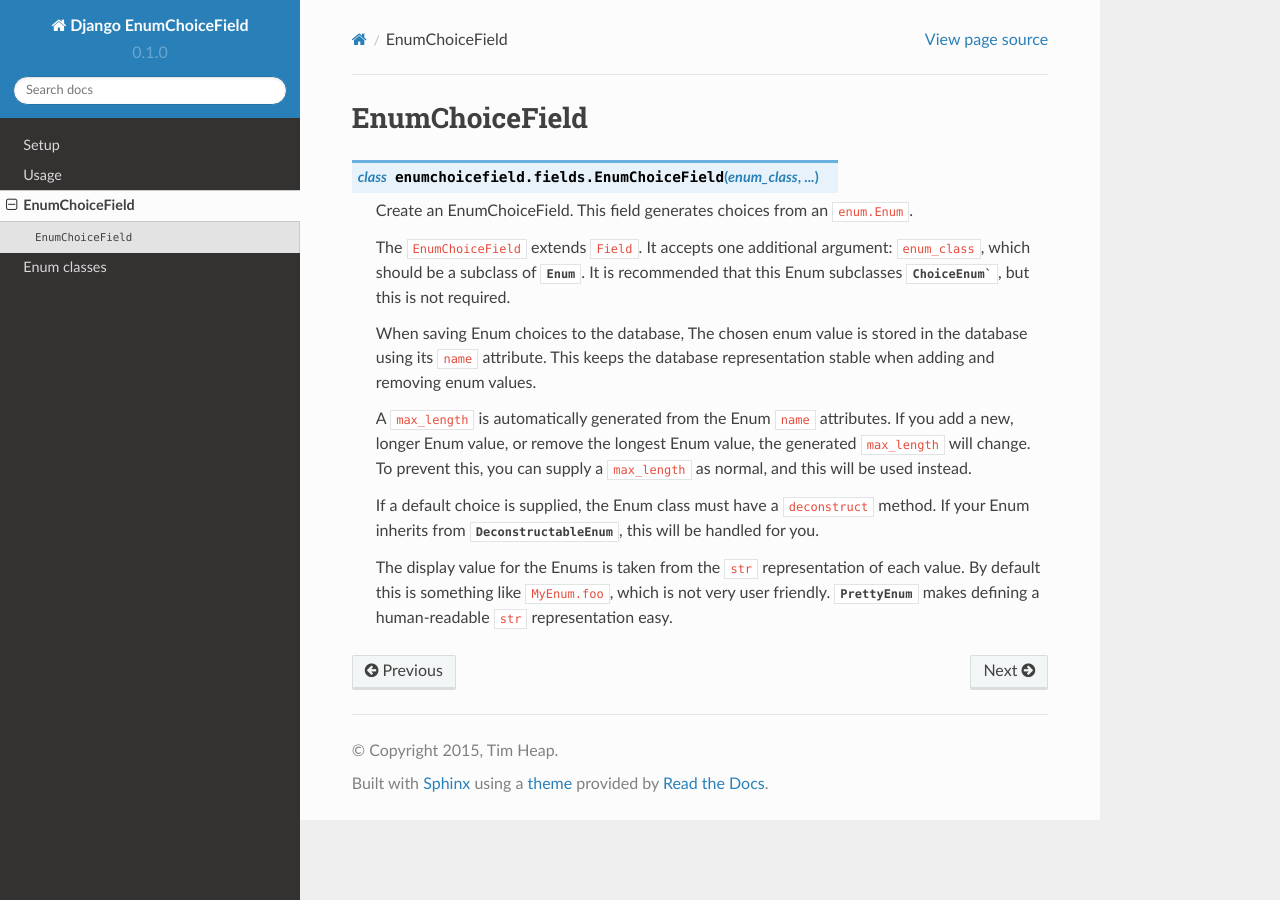
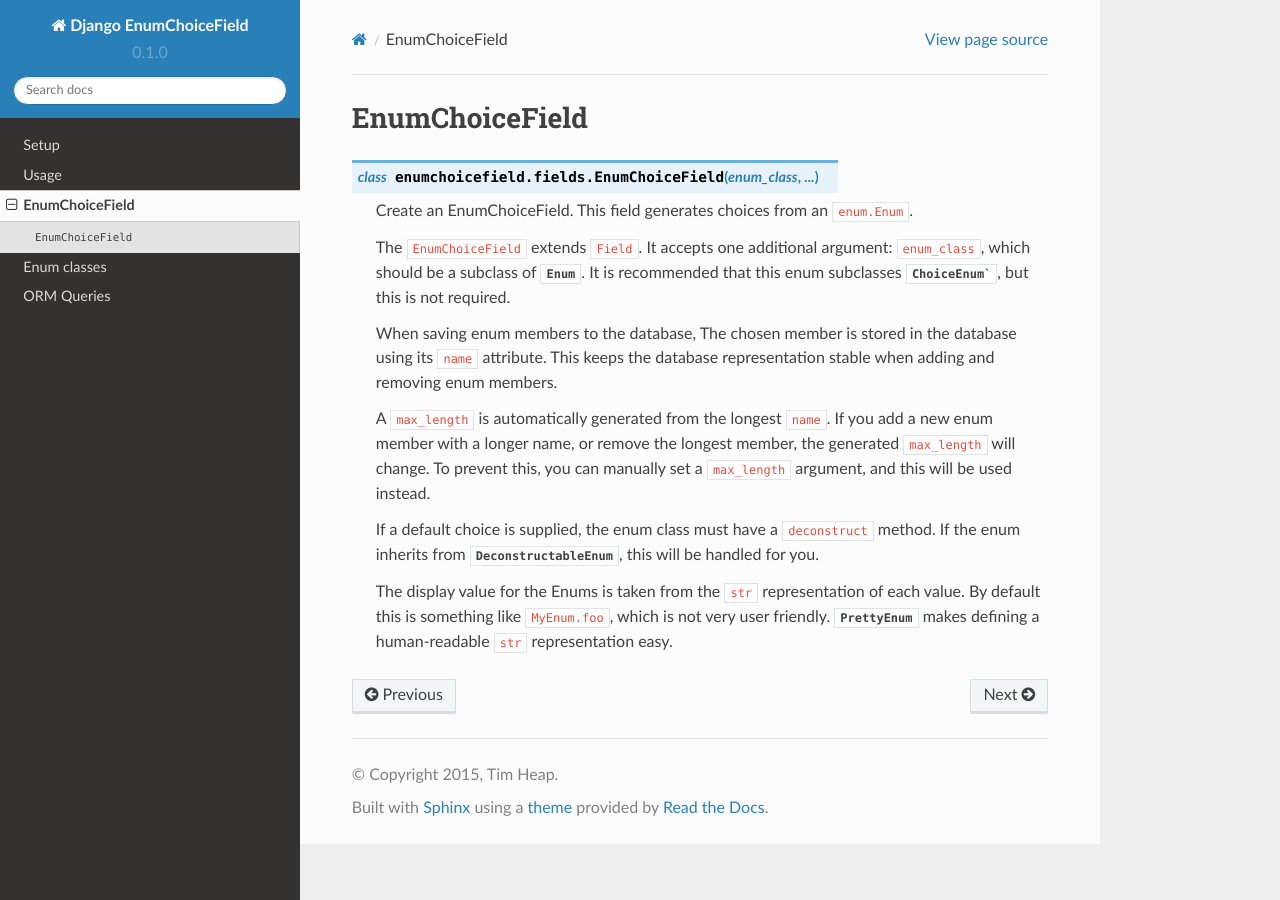
Before and after one commit to mx-moth/django-enumchoicefield, a Sphinx documentation site: the page built from docs/field.rst, in a window 1280 px wide. Built offline with Sphinx 7.4.7 and the Read the Docs theme 2.0.0, drawn with Linux system fonts in a browser that asks for light colours.

Commit message:
Rework all the docs and README
More examples, added a page on querying, coonsistent tone, use
"enum members" instead of "enum values" to be consistent with Python
docs.

```diff
--- a/docs/field.rst
+++ b/docs/field.rst
@@ -13,25 +13,28 @@
     The ``EnumChoiceField`` extends ``Field``.
     It accepts one additional argument:
     ``enum_class``, which should be a subclass of :class:`~enum.Enum`.
-    It is recommended that this Enum subclasses
+    It is recommended that this enum subclasses
     :class:`~enumchoicefield.enum.ChoiceEnum``,
     but this is not required.
 
-    When saving Enum choices to the database, The chosen enum value is stored
+    When saving enum members to the database, The chosen member is stored
     in the database using its ``name`` attribute. This keeps the database
-    representation stable when adding and removing enum values.
+    representation stable when adding and removing enum members.
 
-    A ``max_length`` is automatically generated from the Enum ``name``
-    attributes. If you add a new, longer Enum value, or remove the longest Enum
-    value, the generated ``max_length`` will change. To prevent this, you can
-    supply a ``max_length`` as normal, and this will be used instead.
+    A ``max_length`` is automatically generated from the longest ``name``.
+    If you add a new enum member with a longer name, or remove the longest member,
+    the generated ``max_length`` will change.
+    To prevent this, you can manually set a ``max_length`` argument,
+    and this will be used instead.
 
-    If a default choice is supplied, the Enum class must have a ``deconstruct``
-    method. If your Enum inherits from
-    :class:`~enumchoicefield.enum.DeconstructableEnum`, this will be handled
-    for you.
+    If a default choice is supplied,
+    the enum class must have a ``deconstruct`` method.
+    If the enum inherits from :class:`~enumchoicefield.enum.DeconstructableEnum`,
+    this will be handled for you.
 
-    The display value for the Enums is taken from the ``str`` representation of
-    each value. By default this is something like ``MyEnum.foo``, which is not
-    very user friendly. :class:`~enumchoicefield.enum.PrettyEnum` makes
-    defining a human-readable ``str`` representation easy.
+    The display value for the Enums is taken from
+    the ``str`` representation of each value.
+    By default this is something like ``MyEnum.foo``,
+    which is not very user friendly.
+    :class:`~enumchoicefield.enum.PrettyEnum` makes defining
+    a human-readable ``str`` representation easy.
```
Also changed, not shown: README.rst (+13 -0 lines), docs/enum.rst (+18 -12 lines), docs/index.rst (+21 -1 lines), docs/queries.rst (added, +47 -0 lines), docs/usage.rst (+7 -4 lines).
